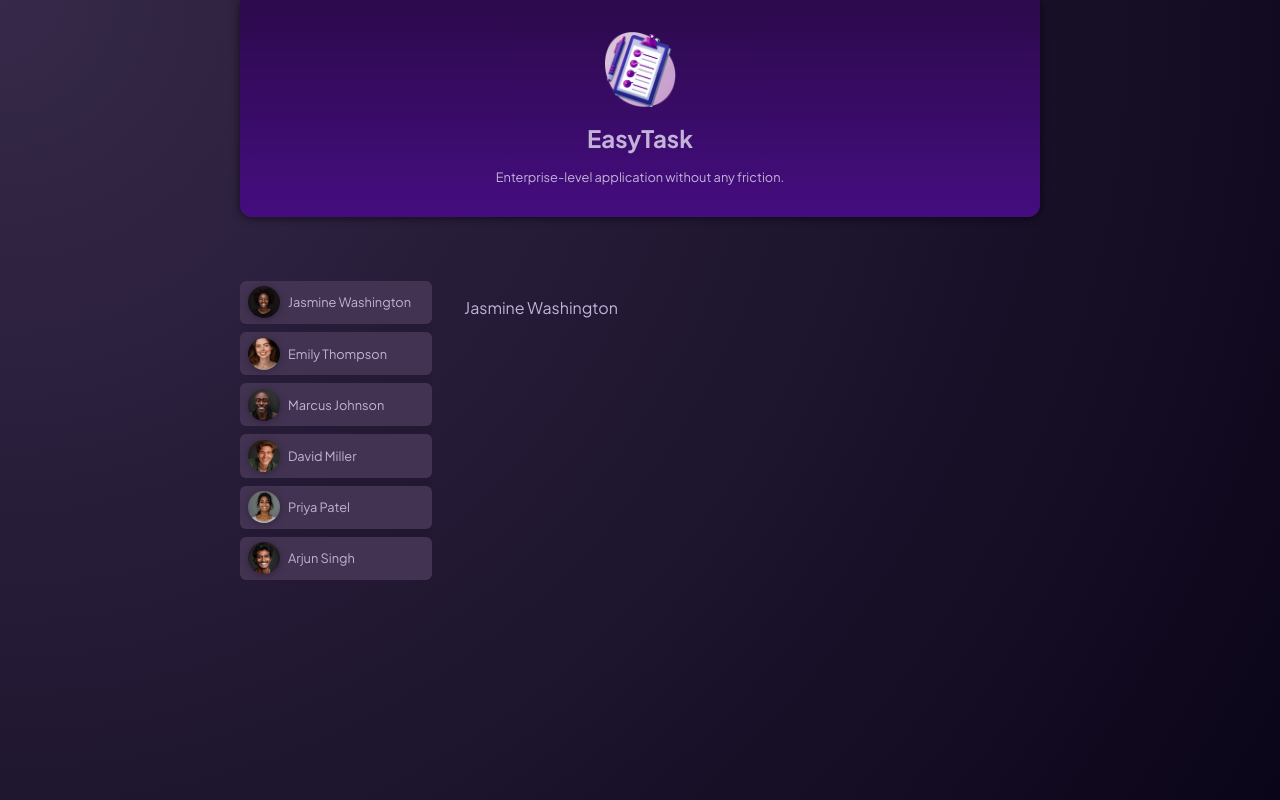
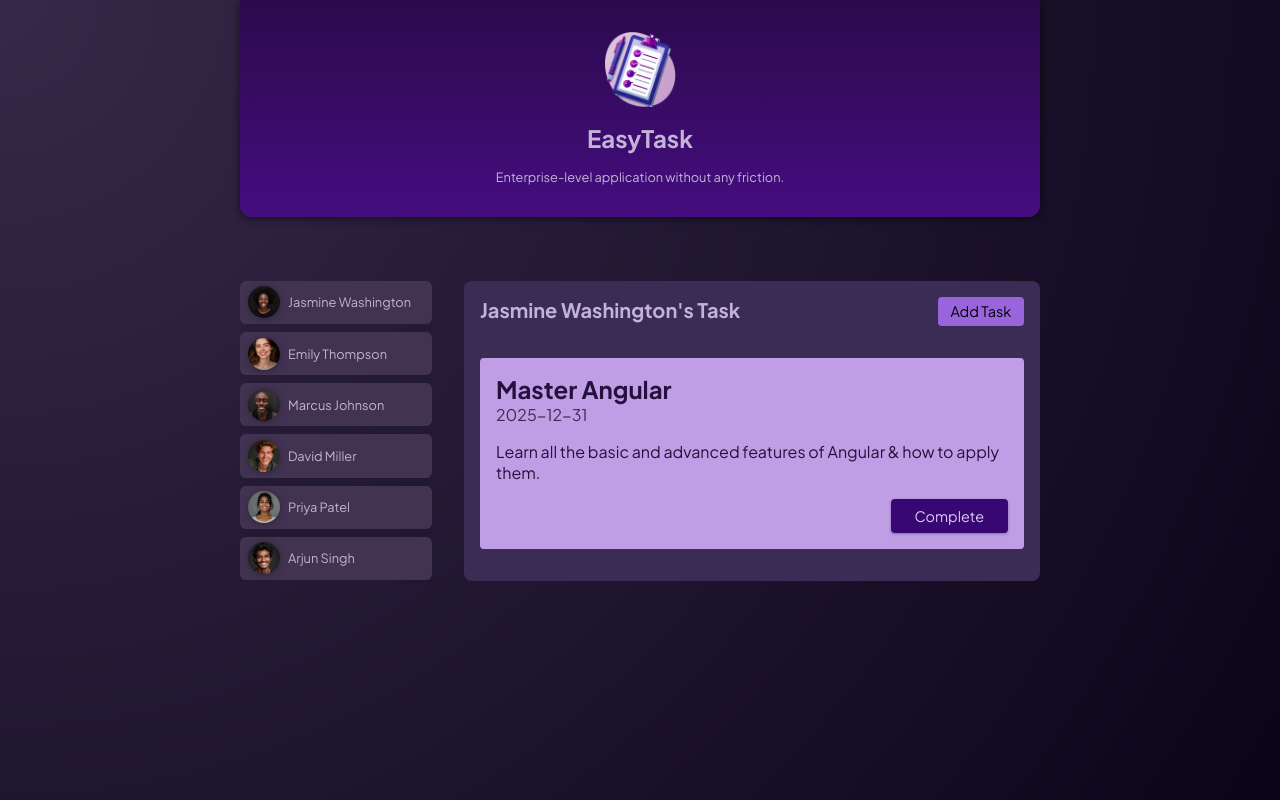
Before and after one commit to maverickdeepak/angular-task-app, an Angular app: page / in a window 1280 px wide. Both pictures are taken after a click on the button "Jasmine Washington". Built offline with nearby package versions, Linux system fonts and the light colour scheme.

Commit message:
add task for each user

```diff
--- a/src/app/app.component.css
+++ b/src/app/app.component.css
@@ -51,7 +51,7 @@
   }
 
   #fallback {
-    font-size: 1.5rem;
+    font-size: 1.2rem;
     text-align: left;
   }
 }
--- a/src/app/app.component.html
+++ b/src/app/app.component.html
@@ -2,11 +2,16 @@
 
 <main>
   <ul id="users">
-    @for (user of users; track $index) {
+    @for (user of users; track user.id) {
     <li>
       <app-user [user]="user" (select)="onSelectUser($event)" />
     </li>
     }
   </ul>
-  <app-tasks [name]="selectedUser?.name"></app-tasks>
+
+  @if (selectedUser) {
+  <app-tasks [name]="selectedUser.name" [userId]="selectedUser.id"></app-tasks>
+  } @else {
+  <p id="fallback">Select a user to see their task.</p>
+  }
 </main>
--- a/src/app/app.component.ts
+++ b/src/app/app.component.ts
@@ -13,7 +13,7 @@
 })
 export class AppComponent {
   users = DUMMY_USERS;
-  selectedUserId = "";
+  selectedUserId?: string;
 
   get selectedUser() {
     return this.users.find((user) => user.id === this.selectedUserId);
--- /dev/null
+++ b/src/app/tasks/task/task.component.css
@@ -0,0 +1,38 @@
+article {
+  padding: 1rem;
+  color: #25113d;
+  background-color: #bf9ee5;
+  border-radius: 4px;
+}
+
+h2 {
+  margin: 0;
+}
+
+time {
+  color: #3c2c50;
+}
+
+.actions {
+  text-align: right;
+  margin: 0;
+}
+
+.actions button {
+  font: inherit;
+  font-size: 0.9rem;
+  cursor: pointer;
+  background-color: #380774;
+  color: #decdf2;
+  border-radius: 4px;
+  padding: 0.5rem 1.5rem;
+  border: none;
+  box-shadow: 0 1px 3px rgba(0, 0, 0, 0.3);
+  transition: all 0.3s ease;
+}
+
+.actions button:hover,
+.actions button:active {
+  background-color: #4a0774;
+  box-shadow: 0 1px 6px rgba(0, 0, 0, 0.3);
+}
--- /dev/null
+++ b/src/app/tasks/task/task.component.html
@@ -0,0 +1,8 @@
+<article>
+    <h2>{{task.title}}</h2>
+    <time>{{task.dueDate}}</time>
+    <p>{{task.summary}}</p>
+    <p class="actions">
+        <button>Complete</button>
+    </p>
+</article>
--- a/src/app/tasks/tasks.component.css
+++ b/src/app/tasks/tasks.component.css
@@ -0,0 +1,63 @@
+#tasks {
+  padding: 1rem;
+  border-radius: 8px;
+  max-height: 60vh;
+  overflow: auto;
+  background-color: #3a2c54;
+}
+
+header {
+  display: flex;
+  justify-content: space-between;
+  align-items: flex-start;
+  margin-bottom: 2rem;
+  gap: 1rem;
+}
+
+h2 {
+  margin: 0;
+  font-size: 0.9rem;
+  width: 60%;
+  text-wrap: balance;
+}
+
+menu {
+  margin: 0;
+  padding: 0;
+}
+
+menu button {
+  font: inherit;
+  cursor: pointer;
+  background-color: #9965dd;
+  border-radius: 4px;
+  border: none;
+  padding: 0.35rem 0.8rem;
+  font-size: 0.9rem;
+}
+
+menu button:hover,
+menu button:active {
+  background-color: #a565dd;
+}
+
+ul {
+  list-style: none;
+  margin: 1rem 0;
+  padding: 0;
+  display: flex;
+  flex-direction: column;
+  gap: 1rem;
+  max-height: 50vh;
+  overflow: auto;
+}
+
+@media (min-width: 768px) {
+  h2 {
+    font-size: 1.25rem;
+  }
+
+  menu {
+    width: auto;
+  }
+}
--- a/src/app/tasks/tasks.component.html
+++ b/src/app/tasks/tasks.component.html
@@ -1 +1,13 @@
-<p>{{name}}</p>
+<section id="tasks">
+    <header>
+        <h2>{{name}}'s Task</h2>
+        <menu>
+            <button>Add Task</button>
+        </menu>
+    </header>
+    <ul>
+        @for (task of selectedUserTask; track task.id) {
+        <app-task [task]="task" />
+        }
+    </ul>
+</section>
--- a/src/app/tasks/tasks.component.ts
+++ b/src/app/tasks/tasks.component.ts
@@ -1,4 +1,5 @@
 import { Component, Input } from "@angular/core";
+import { TaskComponent } from "./task/task.component";
 
 interface User {
   id: string;
@@ -9,10 +10,41 @@
 @Component({
   selector: "app-tasks",
   standalone: true,
-  imports: [],
+  imports: [TaskComponent],
   templateUrl: "./tasks.component.html",
   styleUrl: "./tasks.component.css",
 })
 export class TasksComponent {
-  @Input() name: string | undefined;
+  @Input({ required: true }) userId!: string;
+  @Input({ required: true }) name: string | undefined;
+
+  tasks = [
+    {
+      id: "t1",
+      userId: "u1",
+      title: "Master Angular",
+      summary:
+        "Learn all the basic and advanced features of Angular & how to apply them.",
+      dueDate: "2025-12-31",
+    },
+    {
+      id: "t2",
+      userId: "u3",
+      title: "Build first prototype",
+      summary: "Build a first prototype of the online shop website",
+      dueDate: "2024-05-31",
+    },
+    {
+      id: "t3",
+      userId: "u3",
+      title: "Prepare issue template",
+      summary:
+        "Prepare and describe an issue template which will help with project management",
+      dueDate: "2024-06-15",
+    },
+  ];
+
+  get selectedUserTask() {
+    return this.tasks.filter((task) => task.userId === this.userId);
+  }
 }
```
Also changed, not shown: src/app/tasks/task/task.component.ts (added, +20 -0 lines), 1 other file (tests, documents, lock files or other folders).
